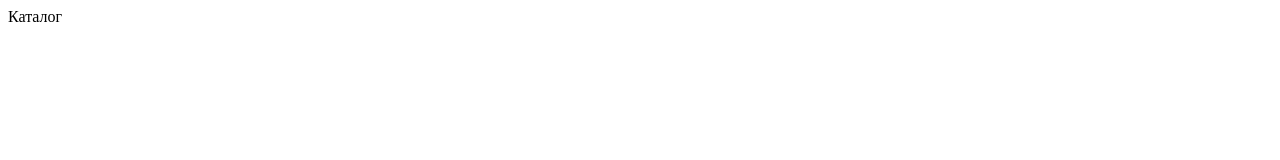
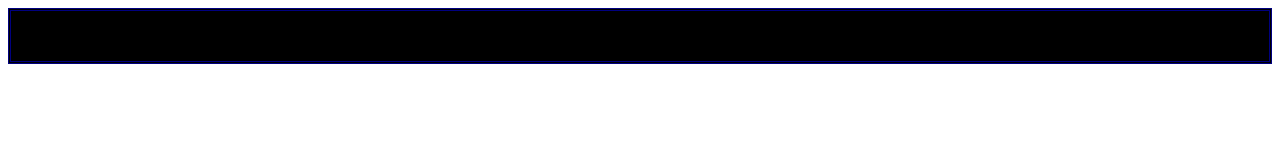
Before and after one commit to Volodymyr25/mine, a plain HTML site: page index.html in a window 1280 px wide. Drawn offline with Linux system fonts and the light colour scheme.

Commit message:
Update index.html

```diff
--- a/index.html
+++ b/index.html
@@ -1,6 +1,6 @@
 <html>
 	<head>
-		<link rel="stylesheet" type="style.css"/>
+		<link rel="stylesheet" href="style.css"/>
 	</head>
 	<body>
 		<header>
```
